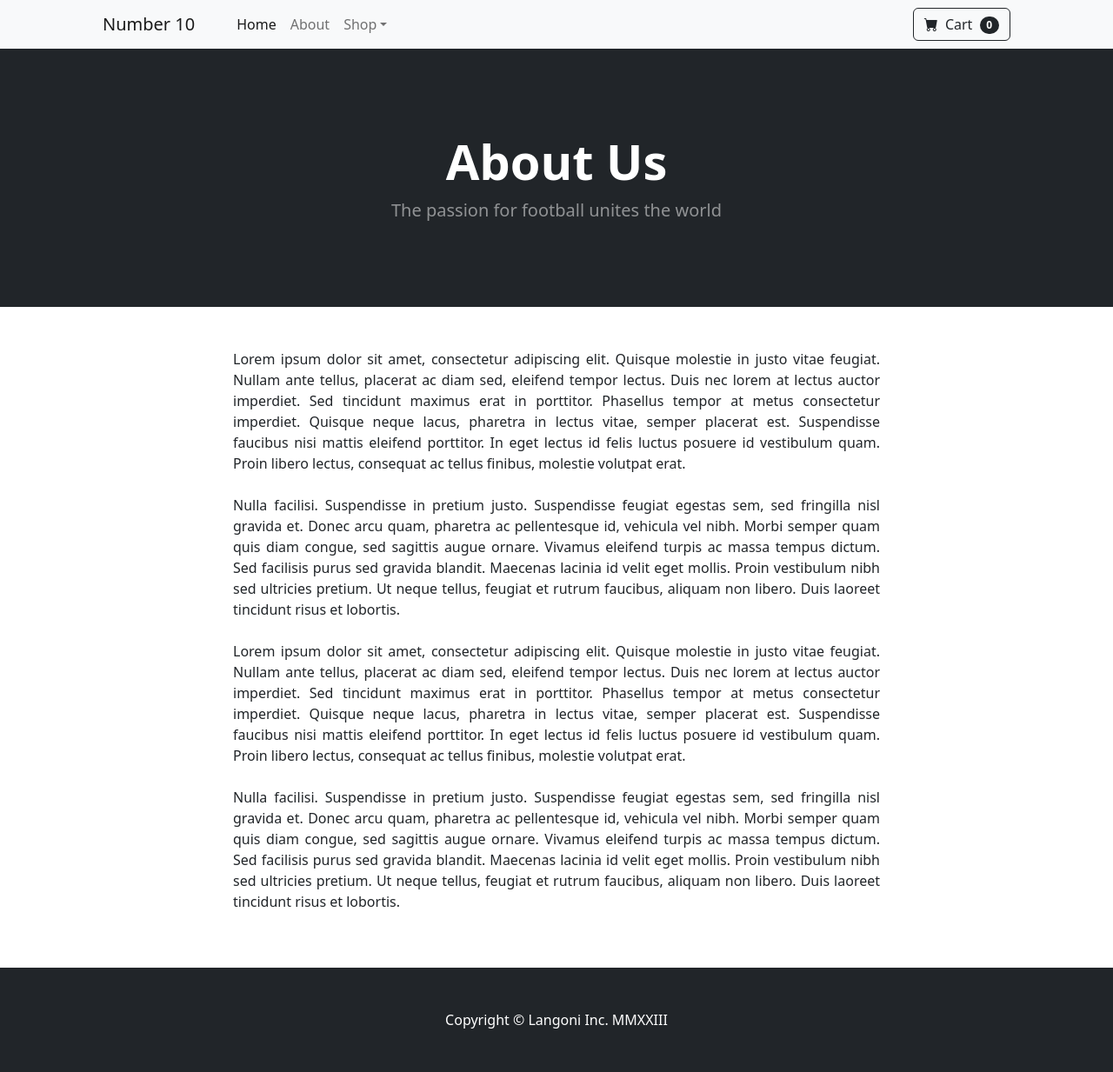
After one commit to igorlangoni/number10_ecommerce_website, a Django app: page /about/ in a window 1280 px wide. The commit adds this page. Shown: the whole page at 87% size. Run offline with Django 5.2, Linux system fonts and the light colour scheme; some libraries are stand-ins or nearby versions.

Commit message:
created base, about, navbar html files. Also, views and url for about page

```diff
--- /dev/null
+++ b/store/templates/about.html
@@ -0,0 +1,35 @@
+{% extends 'base.html' %}
+
+{% block content %}
+
+    <!-- Header-->
+    <header class="bg-dark py-5">
+        <div class="container px-4 px-lg-5 my-5">
+            <div class="text-center text-white">
+                <h1 class="display-4 fw-bolder">About Us</h1>
+                <p class="lead fw-normal text-white-50 mb-0">The passion for football unites the world</p>
+            </div>
+        </div>
+    </header>
+
+    <section class="py-5">
+        <div class="container">
+            <div class="row">
+                <center>
+                    <div class="col-8">
+                        <p align="justify">
+                            Lorem ipsum dolor sit amet, consectetur adipiscing elit. Quisque molestie in justo vitae feugiat. Nullam ante tellus, placerat ac diam sed, eleifend tempor lectus. Duis nec lorem at lectus auctor imperdiet. Sed tincidunt maximus erat in porttitor. Phasellus tempor at metus consectetur imperdiet. Quisque neque lacus, pharetra in lectus vitae, semper placerat est. Suspendisse faucibus nisi mattis eleifend porttitor. In eget lectus id felis luctus posuere id vestibulum quam. Proin libero lectus, consequat ac tellus finibus, molestie volutpat erat.
+                            <br><br>
+                            Nulla facilisi. Suspendisse in pretium justo. Suspendisse feugiat egestas sem, sed fringilla nisl gravida et. Donec arcu quam, pharetra ac pellentesque id, vehicula vel nibh. Morbi semper quam quis diam congue, sed sagittis augue ornare. Vivamus eleifend turpis ac massa tempus dictum. Sed facilisis purus sed gravida blandit. Maecenas lacinia id velit eget mollis. Proin vestibulum nibh sed ultricies pretium. Ut neque tellus, feugiat et rutrum faucibus, aliquam non libero. Duis laoreet tincidunt risus et lobortis.
+                            <br><br>
+                            Lorem ipsum dolor sit amet, consectetur adipiscing elit. Quisque molestie in justo vitae feugiat. Nullam ante tellus, placerat ac diam sed, eleifend tempor lectus. Duis nec lorem at lectus auctor imperdiet. Sed tincidunt maximus erat in porttitor. Phasellus tempor at metus consectetur imperdiet. Quisque neque lacus, pharetra in lectus vitae, semper placerat est. Suspendisse faucibus nisi mattis eleifend porttitor. In eget lectus id felis luctus posuere id vestibulum quam. Proin libero lectus, consequat ac tellus finibus, molestie volutpat erat.
+                            <br><br>
+                            Nulla facilisi. Suspendisse in pretium justo. Suspendisse feugiat egestas sem, sed fringilla nisl gravida et. Donec arcu quam, pharetra ac pellentesque id, vehicula vel nibh. Morbi semper quam quis diam congue, sed sagittis augue ornare. Vivamus eleifend turpis ac massa tempus dictum. Sed facilisis purus sed gravida blandit. Maecenas lacinia id velit eget mollis. Proin vestibulum nibh sed ultricies pretium. Ut neque tellus, feugiat et rutrum faucibus, aliquam non libero. Duis laoreet tincidunt risus et lobortis.
+                        </p>
+                    </div>
+            </div>
+
+        </div>
+    </section>
+
+{% endblock %}
--- /dev/null
+++ b/store/templates/base.html
@@ -0,0 +1,35 @@
+{% load static %}
+
+<!DOCTYPE html>
+<html lang="en">
+    <head>
+        <meta charset="utf-8" />
+        <meta name="viewport" content="width=device-width, initial-scale=1, shrink-to-fit=no" />
+        <meta name="description" content="" />
+        <meta name="author" content="" />
+        <title>Number 10</title>
+        <!-- Favicon-->
+        <link rel="icon" type="image/x-icon" href="{% static 'assets/favicon.ico' %}" />
+        <!-- Bootstrap icons-->
+        <link href="https://cdn.jsdelivr.net/npm/bootstrap-icons@1.5.0/font/bootstrap-icons.css" rel="stylesheet" />
+        <!-- Core theme CSS (includes Bootstrap)-->
+        <link href="{% static 'css/styles.css' %}" rel="stylesheet" />
+    </head>
+    <body>
+
+        {% include 'navbar.html' %}
+
+        {% block content %}
+
+        {% endblock %}
+
+        <!-- Footer-->
+        <footer class="py-5 bg-dark">
+            <div class="container"><p class="m-0 text-center text-white">Copyright &copy; Langoni Inc. MMXXIII </p></div>
+        </footer>
+        <!-- Bootstrap core JS-->
+        <script src="https://cdn.jsdelivr.net/npm/bootstrap@5.2.3/dist/js/bootstrap.bundle.min.js"></script>
+        <!-- Core theme JS-->
+        <script src="{% static 'js/scripts.js' %}"></script>
+    </body>
+</html>
--- /dev/null
+++ b/store/templates/navbar.html
@@ -0,0 +1,29 @@
+<!-- Navigation-->
+<nav class="navbar navbar-expand-lg navbar-light bg-light">
+    <div class="container px-4 px-lg-5">
+        <a class="navbar-brand" href="{% url 'home' %}">Number 10</a>
+        <button class="navbar-toggler" type="button" data-bs-toggle="collapse" data-bs-target="#navbarSupportedContent" aria-controls="navbarSupportedContent" aria-expanded="false" aria-label="Toggle navigation"><span class="navbar-toggler-icon"></span></button>
+        <div class="collapse navbar-collapse" id="navbarSupportedContent">
+            <ul class="navbar-nav me-auto mb-2 mb-lg-0 ms-lg-4">
+                <li class="nav-item"><a class="nav-link active" aria-current="page" href="{% url 'home' %}">Home</a></li>
+                <li class="nav-item"><a class="nav-link" href="{% url 'about' %}">About</a></li>
+                <li class="nav-item dropdown">
+                    <a class="nav-link dropdown-toggle" id="navbarDropdown" href="#" role="button" data-bs-toggle="dropdown" aria-expanded="false">Shop</a>
+                    <ul class="dropdown-menu" aria-labelledby="navbarDropdown">
+                        <li><a class="dropdown-item" href="#!">All Products</a></li>
+                        <li><hr class="dropdown-divider" /></li>
+                        <li><a class="dropdown-item" href="#!">Popular Items</a></li>
+                        <li><a class="dropdown-item" href="#!">New Arrivals</a></li>
+                    </ul>
+                </li>
+            </ul>
+            <form class="d-flex">
+                <button class="btn btn-outline-dark" type="submit">
+                    <i class="bi-cart-fill me-1"></i>
+                    Cart
+                    <span class="badge bg-dark text-white ms-1 rounded-pill">0</span>
+                </button>
+            </form>
+        </div>
+    </div>
+</nav>
--- a/store/urls.py
+++ b/store/urls.py
@@ -3,4 +3,5 @@ from . import views
 
 urlpatterns = [
     path('', views.home, name='home'),
+    path('about/', views.about, name='about')
 ]
--- a/store/views.py
+++ b/store/views.py
@@ -4,3 +4,6 @@ from .models import Product
 def home(request):
     products = Product.objects.all()
     return render(request, 'home.html', {'products':products})
+
+def about(request):
+    return render(request, 'about.html', {})
```
Also changed, not shown: store/templates/home.html (+4 -56 lines).
